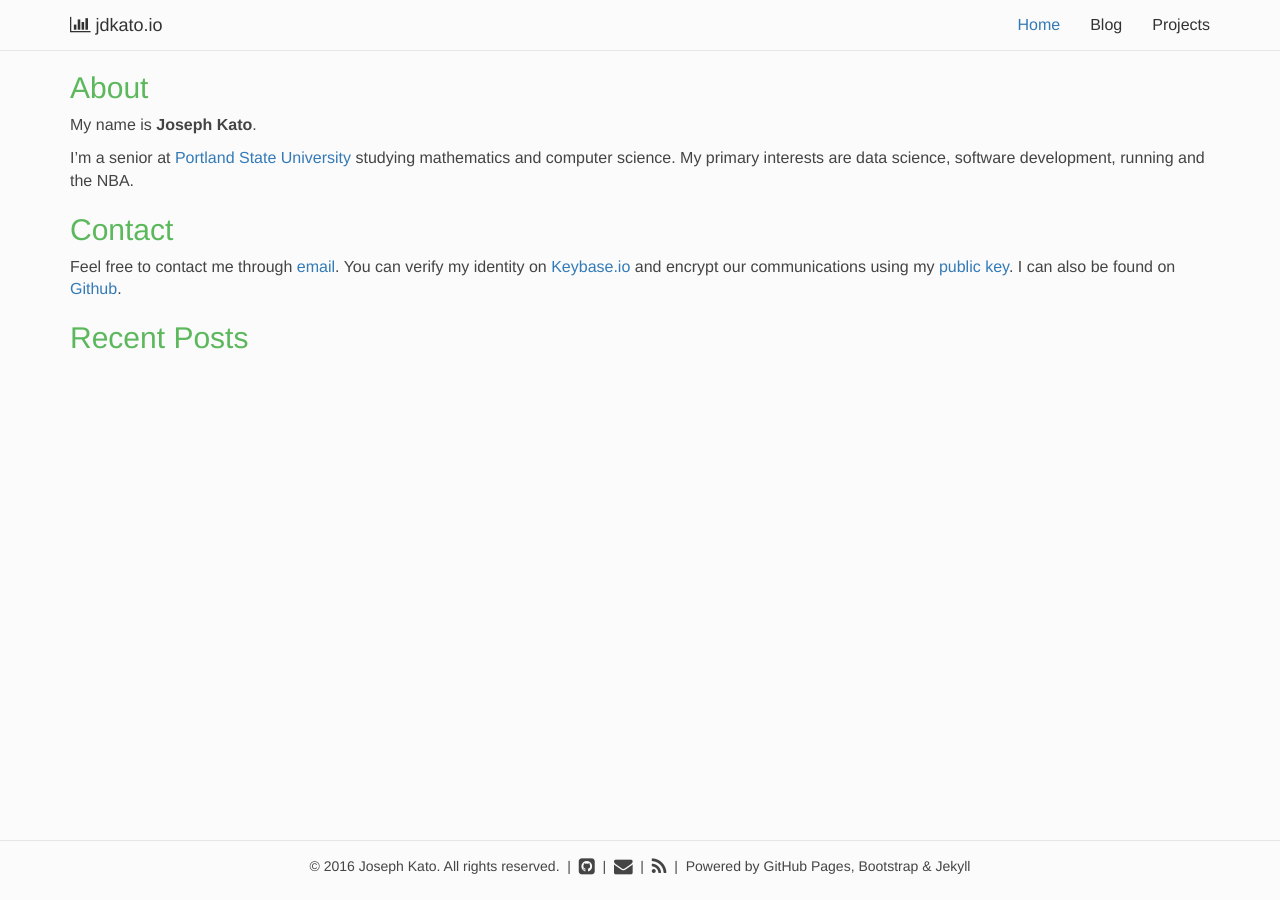
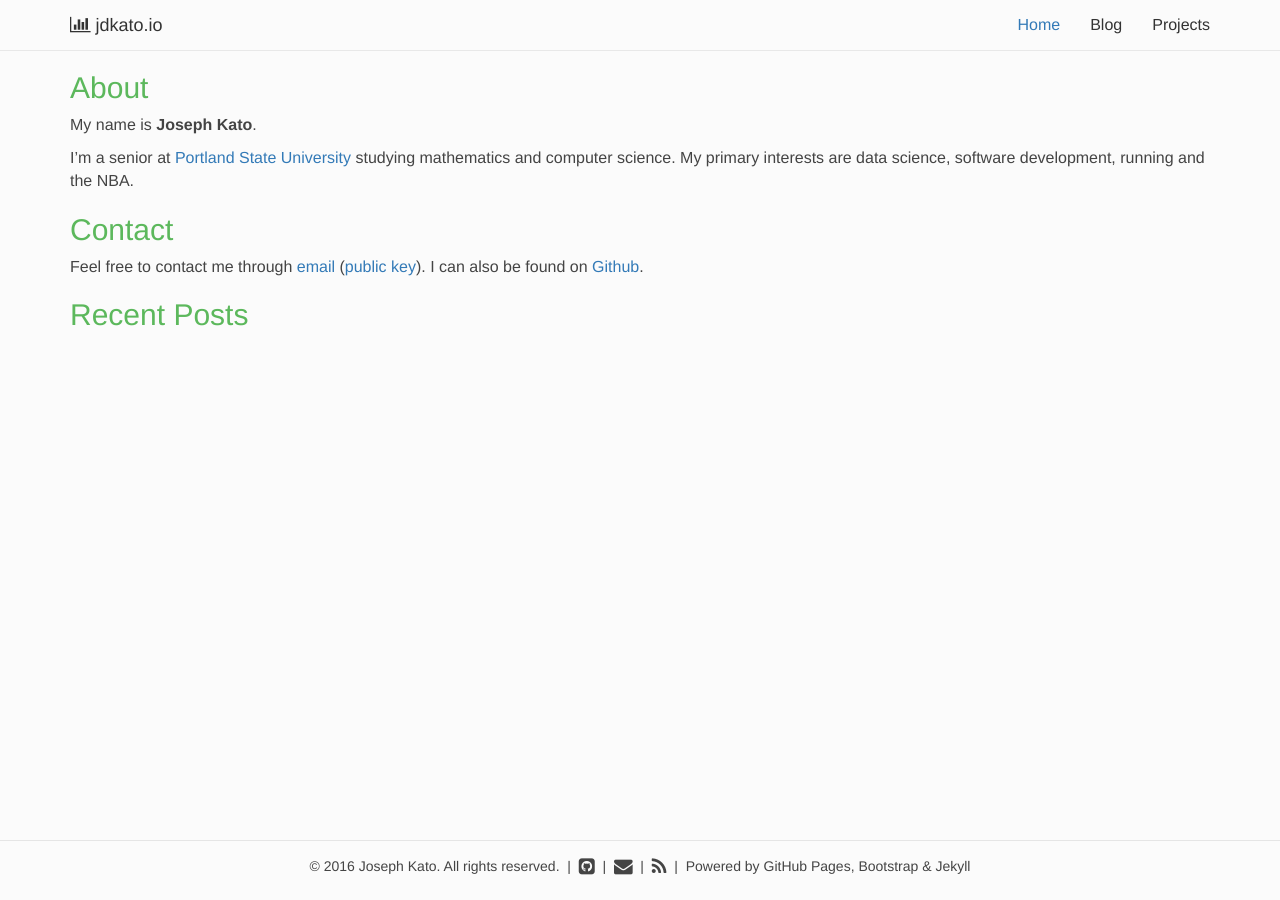
Before and after one commit to jdkato/jdkato.github.io, a Jekyll site: the page built from index.md, in a window 1280 px wide. Built offline with Jekyll 4.4.1, drawn with Linux system fonts in a browser that asks for light colours; nearby versions of some CDN libraries.

Commit message:
Update Contact info

```diff
--- a/index.md
+++ b/index.md
@@ -12,6 +12,6 @@ I'm a senior at <a href="https://www.pdx.edu">Portland State University</a> stud
 
 ## Contact
 
-Feel free to contact me through <a href="mailto:joseph@jdkato.io">email</a>. You can verify my identity on [Keybase.io](https://keybase.io/jdkato) and encrypt our communications using my [public key](https://keybase.io/jdkato/key.asc). I can also be found on <a href="https://github.com/jdkato">Github</a>.
+Feel free to contact me through <a href="mailto:joseph@jdkato.io">email</a> ([public key](https://keybase.io/jdkato/key.asc)). I can also be found on <a href="https://github.com/jdkato">Github</a>.
 
 ## Recent Posts
```
